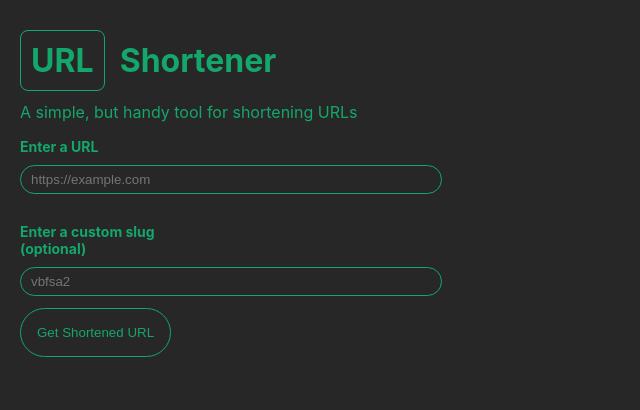
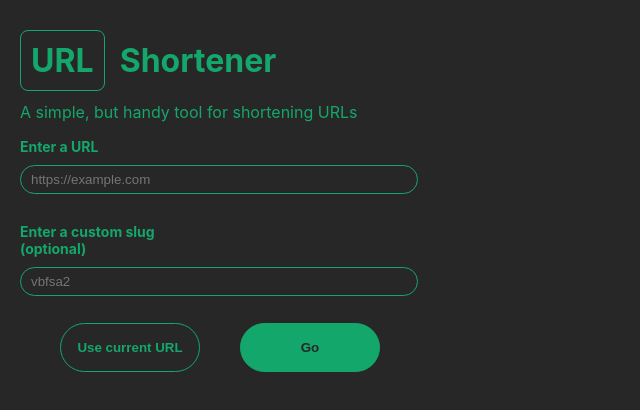
Before and after one commit to wwaterman12/url-shortener, a React (Create React App) app: page / in a window 1280 px wide. Shown: the top 410 px of the page, without its empty margins (0-640 px from the left). Built offline with nearby package versions, Linux system fonts and the light colour scheme.

Commit message:
:sparkles: add currentUrl button to set url of current webpage

```diff
--- a/src/components/form/Form.module.css
+++ b/src/components/form/Form.module.css
@@ -1,5 +1,5 @@
 .form {
-  margin: auto;
+  max-width: 400px;
 }
 
 .inputWrapper {
@@ -16,8 +16,7 @@
 
 input.input {
   margin: 10px 0 5px;
-  width: 90%;
-  max-width: 400px;
+  width: 94%;
   cursor: text;
   padding: 6px 10px;
   border: 1px solid var(--green);
@@ -53,6 +52,7 @@ input.active:not(:focus):invalid + span.errorMessage {
 }
 
 .button {
+  min-width: 140px;
   padding: 16px;
   background: var(--black);
   border-radius: 40px;
@@ -60,8 +60,26 @@ input.active:not(:focus):invalid + span.errorMessage {
   color: var(--green);
   transition: background-color 0.5s;
   cursor: pointer;
+  font-weight: bold;
+}
+
+.buttonWrapper {
+  margin-top: 20px;
+  display: flex;
+  justify-content: space-evenly;
+}
+
+.button.currentUrl {
+  background: var(--black);
+  color: var(--green);
+}
+
+.button.submit {
+  background: var(--green);
+  color: var(--black);
 }
 
 .button:hover {
-  background: var(--gray);
+  background: var(--yellow);
+  color: var(--green);
 }
--- a/src/components/form/index.tsx
+++ b/src/components/form/index.tsx
@@ -11,6 +11,10 @@ function Form() {
   const [slug, setSlug] = useState("");
   const dispatch = useDispatch();
 
+  const autoFillCurrentPageUrl = (e: FormEvent) => {
+    e.preventDefault();
+    setUrl(window.location.href);
+  };
 
   const handleSubmit = async (e: FormEvent) => {
     e.preventDefault();
@@ -59,13 +63,23 @@ function Form() {
           numbers
         </span>
       </label>
-      <button
-        type="submit"
-        aria-label="Get shortened URL"
-        className={styles.button}
-      >
-        Get Shortened URL
-      </button>
+      <div className={styles.buttonWrapper}>
+        <button
+          type="button"
+          aria-label="use current page URL"
+          className={`${styles.button} ${styles.currentUrl}`}
+          onClick={autoFillCurrentPageUrl}
+        >
+          Use current URL
+        </button>
+        <button
+          type="submit"
+          aria-label="Get shortened URL"
+          className={`${styles.button} ${styles.submit}`}
+        >
+          Go
+        </button>
+      </div>
     </form>
   );
 }
```
